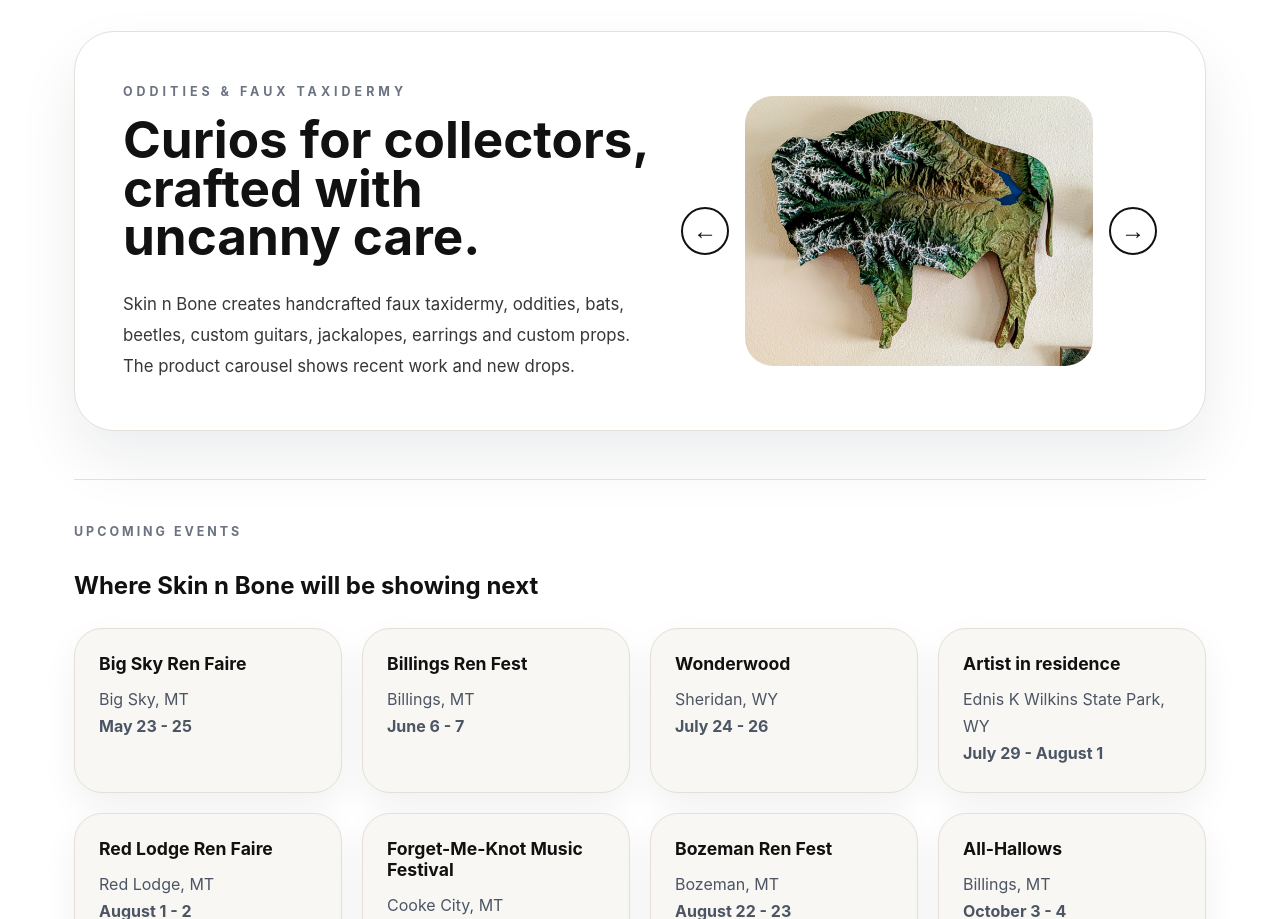
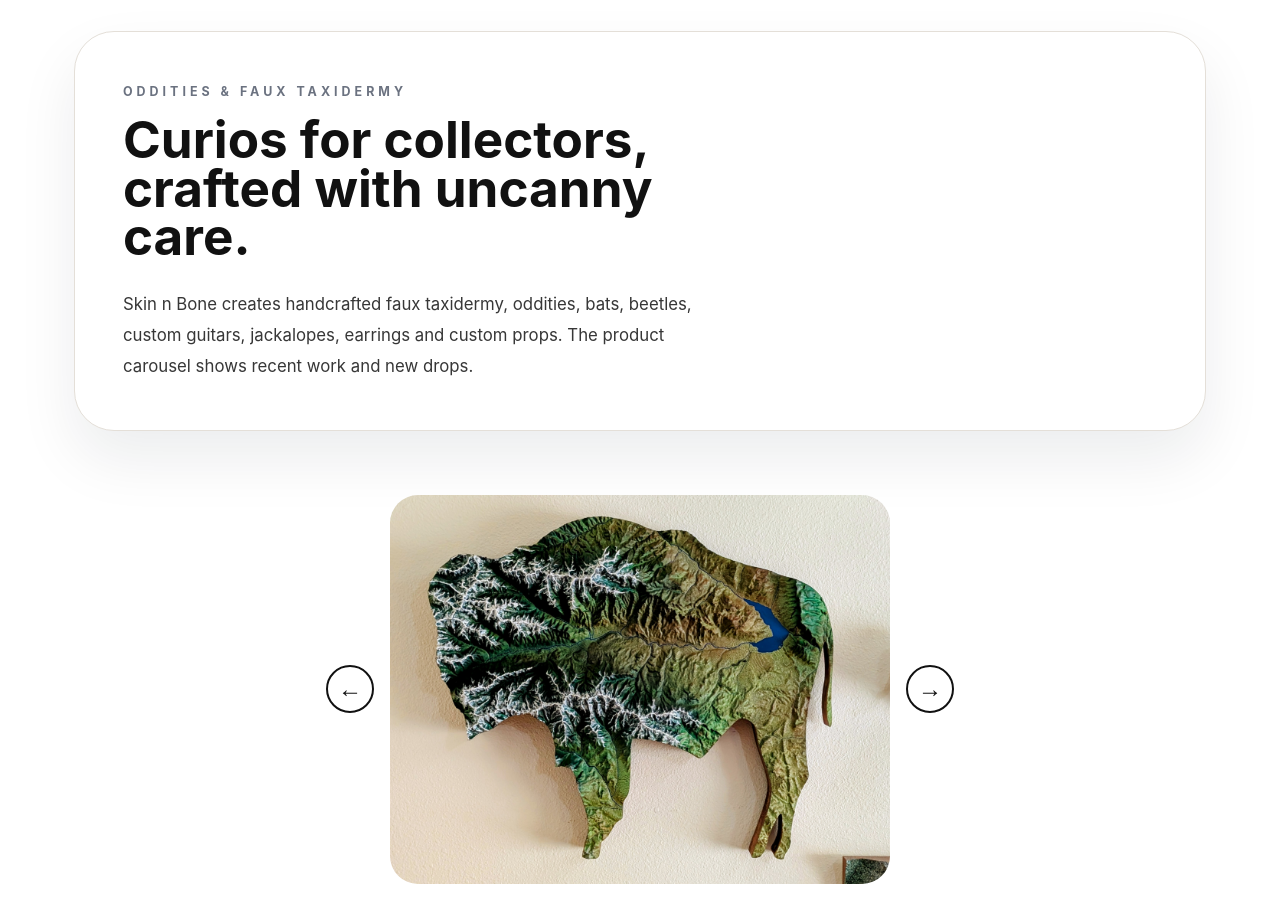
Before and after one commit to nicrandy/skinnbone, a React (Vite) app: page / in a window 1280 px wide. Shown: the part 113-1032 px from the top of the page. Built offline with nearby package versions, Linux system fonts and the light colour scheme.

Commit message:
Separate text section and carousel into distinct sections

```diff
--- a/src/App.tsx
+++ b/src/App.tsx
@@ -51,8 +51,9 @@ function App() {
             The product carousel shows recent work and new drops.
           </p>
         </div>
+      </main>
 
-        <div className="hero-visual">
+      <section className="carousel-section">
         <div className="slider-container">
           <button
             className="slider-button slider-button-prev"
@@ -76,8 +77,7 @@ function App() {
             →
           </button>
         </div>
-        </div>
-      </main>
+      </section>
 
       <section className="upcoming-section">
         <div className="section-heading">
--- a/src/index.css
+++ b/src/index.css
@@ -61,16 +61,14 @@ body {
 }
 
 .hero-section {
-  display: grid;
-  grid-template-columns: 1.05fr 0.95fr;
-  gap: 2rem;
-  align-items: center;
+  display: block;
   background: #ffffff;
   border: 1px solid #e4dfd8;
   border-radius: 2.5rem;
   box-shadow: 0 28px 60px rgba(17, 24, 39, 0.08);
   overflow: hidden;
   padding: 3rem;
+  margin-bottom: 2rem;
 }
 
 .hero-copy {
@@ -137,10 +135,11 @@ body {
   background: transparent;
 }
 
-.hero-visual {
+.carousel-section {
   display: flex;
   justify-content: center;
-  align-items: center;
+  padding: 2rem 0;
+  margin-bottom: 3rem;
 }
 
 .slider-container {
@@ -340,17 +339,12 @@ body {
 
 @media (max-width: 900px) {
   .hero-section {
-    grid-template-columns: 1fr;
     padding: 2.5rem;
   }
 
   .site-header {
     flex-direction: column;
     align-items: flex-start;
-  }
-
-  .hero-visual {
-    margin-top: 0.5rem;
   }
 }
 
```
Lines whose indentation alone changed are shown as unchanged.
